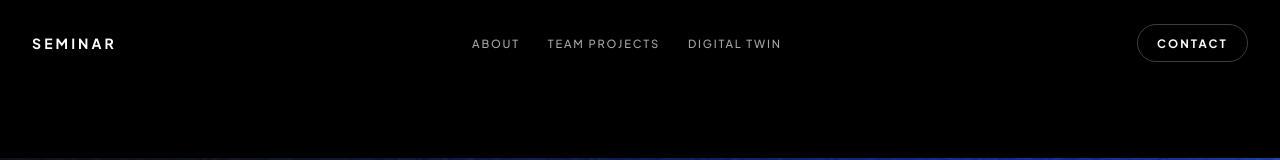
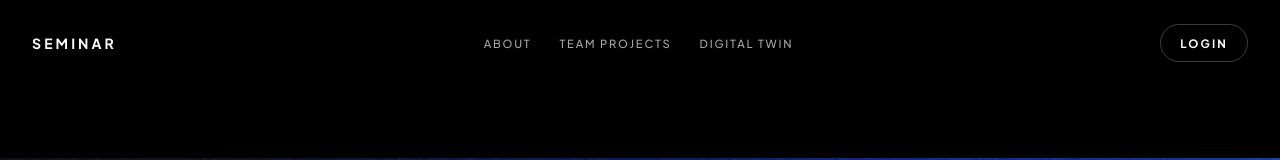
Before and after one commit to Cgaz275/NHOM_SGU2026_SeminarChuyenDe_DCT122C3, a Next.js app in the folder FinalProject/Frontend/: page /about in a window 1280 px wide. Shown: the top 160 px of the page. Built offline with nearby package versions, Linux system fonts and the light colour scheme; no server answers.

Commit message:
feat: add redirect to home page and implement navbar component

```diff
--- a/FinalProject/Frontend/app/page.tsx
+++ b/FinalProject/Frontend/app/page.tsx
@@ -1,5 +1,5 @@
 import { redirect } from 'next/navigation';
 
 export default function Home() {
-  redirect('/login');
+  redirect('/about');
 }
--- a/FinalProject/Frontend/components/seminar/navbar.tsx
+++ b/FinalProject/Frontend/components/seminar/navbar.tsx
@@ -27,8 +27,8 @@ export function Navbar() {
           ))}
         </nav>
 
-        <a href="#contact" className="outline-pill px-4 py-2 text-[0.66rem]">
-          Contact
+        <a href="/login" className="outline-pill px-4 py-2 text-[0.66rem]">
+          Login
         </a>
       </div>
     </header>
```
